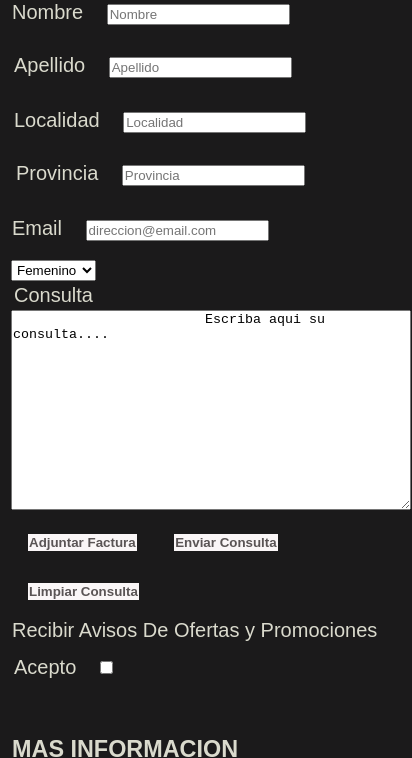
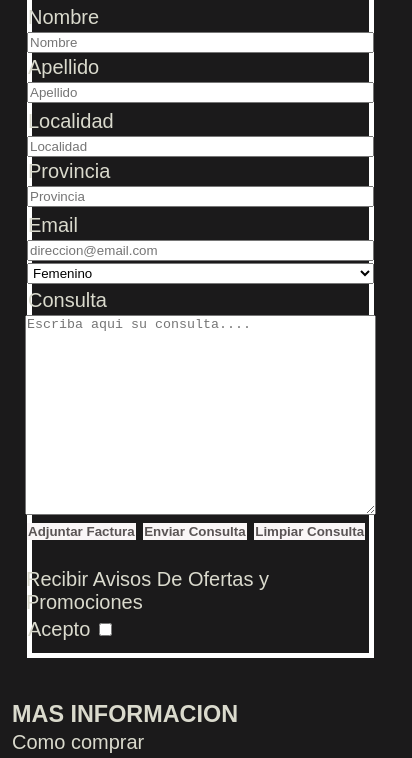
Before and after one commit to gastongonzalez83/refricar, a plain HTML site: page page/contacto.html in a window 390 px wide. Shown: the part 436-1194 px from the top of the page, 412 px wide, since content can reach past the window. Drawn offline with Linux system fonts and the light colour scheme; a web font is replaced by a local one.

Commit message:
Aplicacionde de grids y flexbox a pagina de contacto

```diff
--- a/css/estilo.css
+++ b/css/estilo.css
@@ -242,6 +242,8 @@ li{
 }
 
 /* MAIN CONTACTOS */
+
+
 .buttoms{
     display: flex;
     flex-wrap: wrap;
@@ -254,18 +256,35 @@ li{
     font-weight: bolder;
 }
 
-.consulta__flex{
-    display: flex;
-    flex-direction: row;
+.contenedor{
+    display: grid;
+    grid-template-areas: "formulario";
+    align-items: center;
+    justify-items: center;
+
 }
 
-input{
-    margin: 1rem;
+.formulario{
+    display: flex;
+    flex-direction: column;
+    flex-wrap: wrap;
+    align-content: center;
+    justify-content: center;
+    width: 70%;
+    border: 5px solid white;
+    padding: 10px;
 }
 
-.inputs__contactos{
+
+.input__formularios{
+    display: flex;
+    flex-wrap: wrap;
+    flex-direction: column;
+}
+
+/* .inputs__contactos{
     display: inline;
-}
+} */
 
 textarea{
     width: 25rem;
@@ -464,11 +483,26 @@ header{
     padding: 1rem;
 }
 
+
 .footer__dataFiscal{
     display: flex;
     flex-direction: column;
 }
 
+.formulario {
+    display: flex;
+    flex-direction: column;
+    flex-wrap: wrap;
+    width: 70%;
+    border: 5px solid white;
+    padding: 10px;
+}
+
+.input__formularios {
+    display: flex;
+    flex-wrap: wrap;
+    flex-direction: column;
+}
 }
 
 /* media queri mobil */
@@ -634,6 +668,17 @@ li{
     height: 18.75rem; */
     padding: 1rem;
 }
+ /* pagina de contacto */
+
+.formulario{
+    display: flex;
+    flex-direction: column;
+    flex-wrap: wrap;
+    align-content: center;
+    justify-content: center;
+    width: 90%;
+    padding: 10px;
+}
 
 .footer__informacion{
     display: flex;
@@ -642,7 +687,15 @@ li{
     padding-top: 2rem;
     align-content: flex-start;
 }
+.input__formularios{
+    display: flex;
+    flex-wrap: wrap;
+    flex-direction: column;
+}
 
+textarea{
+    width: 90vw;
+}
 .img__qr{
     width: 4rem;
     height: 4rem;
--- a/page/contacto.html
+++ b/page/contacto.html
@@ -26,36 +26,33 @@
             </nav>
     </header>
     <main>
-        <section>
         <h1 class="titulo">CONTACTANOS</h1>
-            <form  method="">
+            <section class="contenedor">
+                <form  class="formulario" method="">
+                    <div class="input__formularios">
                         <label for="nombre">Nombre</label>
                         <input type="text" id="nombre" placeholder="Nombre">
-                <div class="inputs__contactos">
                         <label class for="apellido">Apellido</label>
                         <input type="text" id="apellido" placeholder="Apellido">
                     </div>
-                <div>
+                    <div class="input__formularios">
                         <label class for="localidad">Localidad</label>
                         <input type="text" id="Localidad" placeholder="Localidad">
-                <div class="inputs__contactos">
                         <label class for="provincia">Provincia</label>
                         <input type="text" id="provincia" placeholder="Provincia">
                     </div>
-                </div>
+                    <div class="input__formularios">
                         <label for="email">Email</label>
                         <input type="email" id="email" placeholder="direccion@email.com">
-                <div class="inputs__contactos"></div>
-                    <select name="sexo" id="sexo">
+                        <select name="sexo" id="sexo">Sexo
                             <option value="femenino">Femenino</option>
                             <option value="masculino">Masculino</option>
                         </select>
+                    </div>
                     <div>
                         <label for="consulta"> Consulta</label>
                     </div>
-                    <textarea>
-                        Escriba aqui su consulta....
-                    </textarea>
+                        <textarea placeholder="Escriba aqui su consulta...."></textarea>
                     <div>
                         <input class="buttom__contacto" type="button" value="Adjuntar Factura"/>
                         <input class="buttom__contacto" type="submit" value="Enviar Consulta"/>
```
Also changed, not shown: 1 other file. Lines whose indentation alone changed are shown as unchanged.
